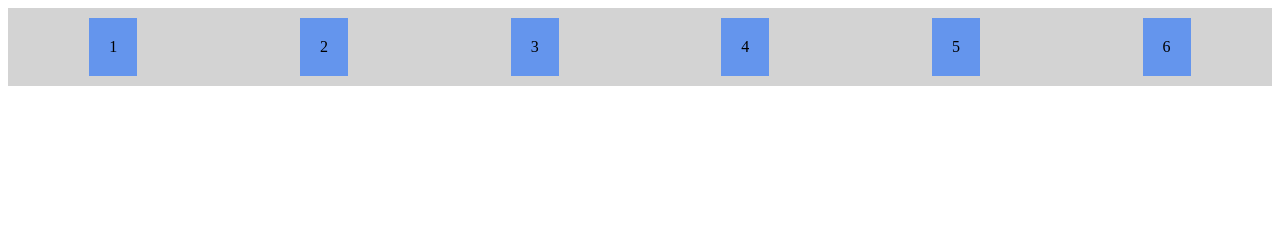
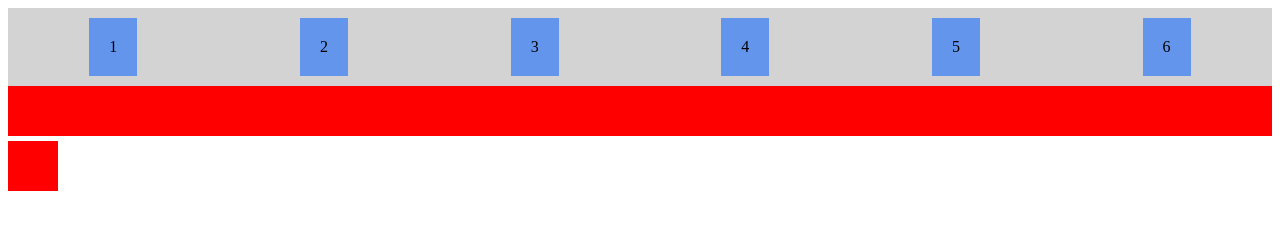
Before and after one commit to septianadip17/css-lanjutan-maxyacademy, a plain HTML site: page index.html in a window 1280 px wide. Drawn offline with Linux system fonts and the light colour scheme.

Commit message:
transition

```diff
--- a/index.html
+++ b/index.html
@@ -4,21 +4,8 @@
   <meta charset="UTF-8">
   <meta name="viewport" content="width=device-width, initial-scale=1.0">
   <title>CSS Lanjutan</title>
+  <link rel="stylesheet" href="style.css">
 </head>
-<style>
-  .flex-container{
-    display: flex;
-    justify-content: space-around;
-    align-items: center;
-    background-color: lightgray;
-  }
-  .flex-item{
-    background-color: cornflowerblue;
-    padding: 20px;
-    margin: 10px;
-    text-align: center;
-  }
-</style>
 <body>
   <div class="flex-container">
     <div class="flex-item">1</div>
@@ -28,5 +15,7 @@
     <div class="flex-item">5</div>
     <div class="flex-item">6</div>
   </div>
+  <div class="box"></div>
+  <div class="box-2"></div>
 </body>
 </html>
--- /dev/null
+++ b/style.css
@@ -0,0 +1,39 @@
+.flex-container{
+  display: flex;
+  justify-content: space-around;
+  align-items: center;
+  background-color: lightgray;
+}
+.flex-item{
+  background-color: cornflowerblue;
+  padding: 20px;
+  margin: 10px;
+  text-align: center;
+}
+.box{
+  height: 50px;
+  background-color: red;
+  transition-property: background-color;
+  transition-duration: 1s;
+  transition-timing-function: linear;
+}
+.box:hover{
+  background-color: blue;
+}
+
+/* keyframes */
+@keyframes moveRight{
+  from {left: 0px;}
+  to {left:200px};
+}
+.box-2{
+  position: relative;
+  width: 50px;
+  height: 50px;
+  background-color: red;
+  margin-top: 5px;
+  animation-name: moveRight;
+  animation-duration: 2s;
+  animation-timing-function: linear;
+  animation-delay: 1s;
+}
```
